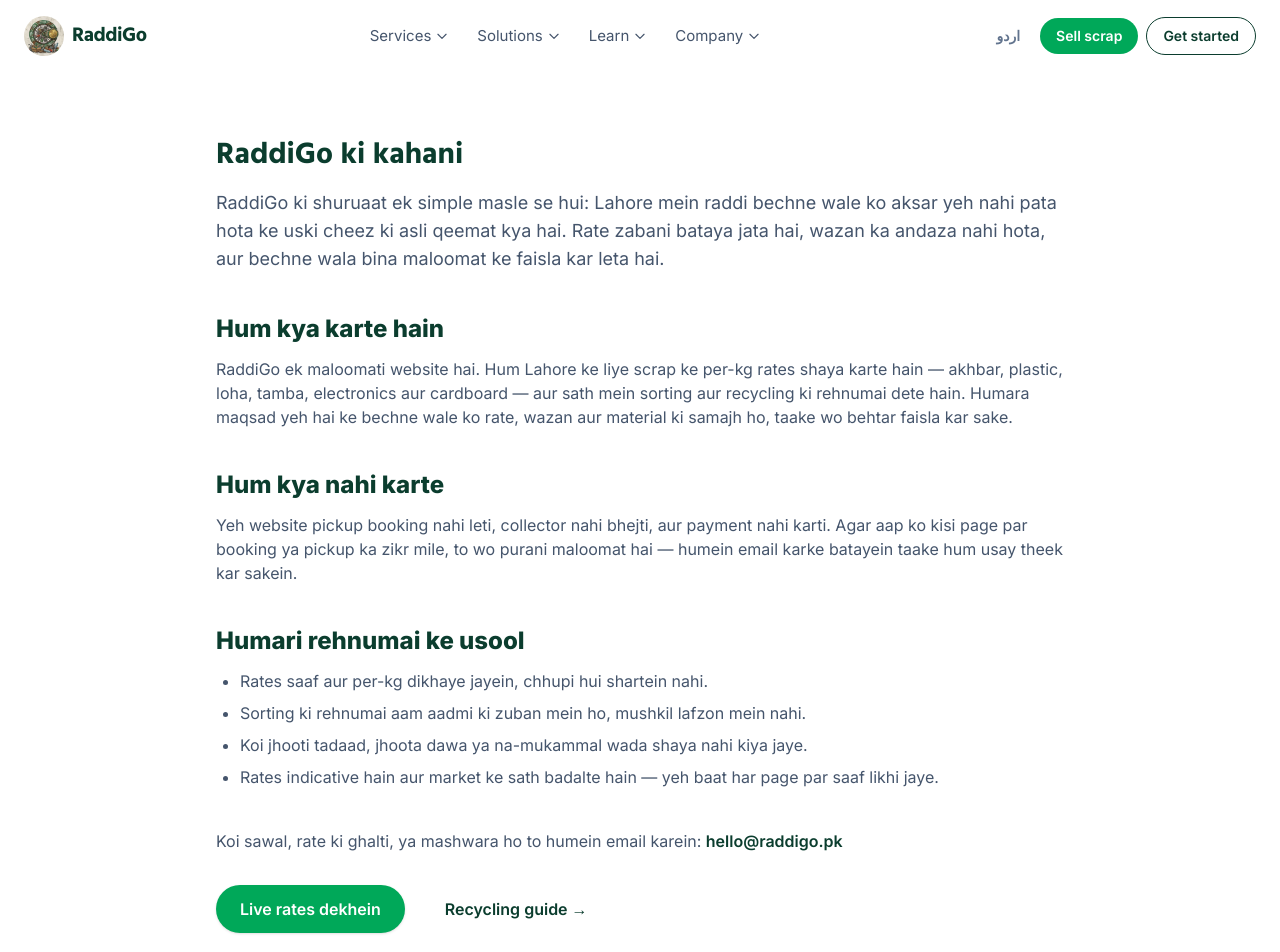
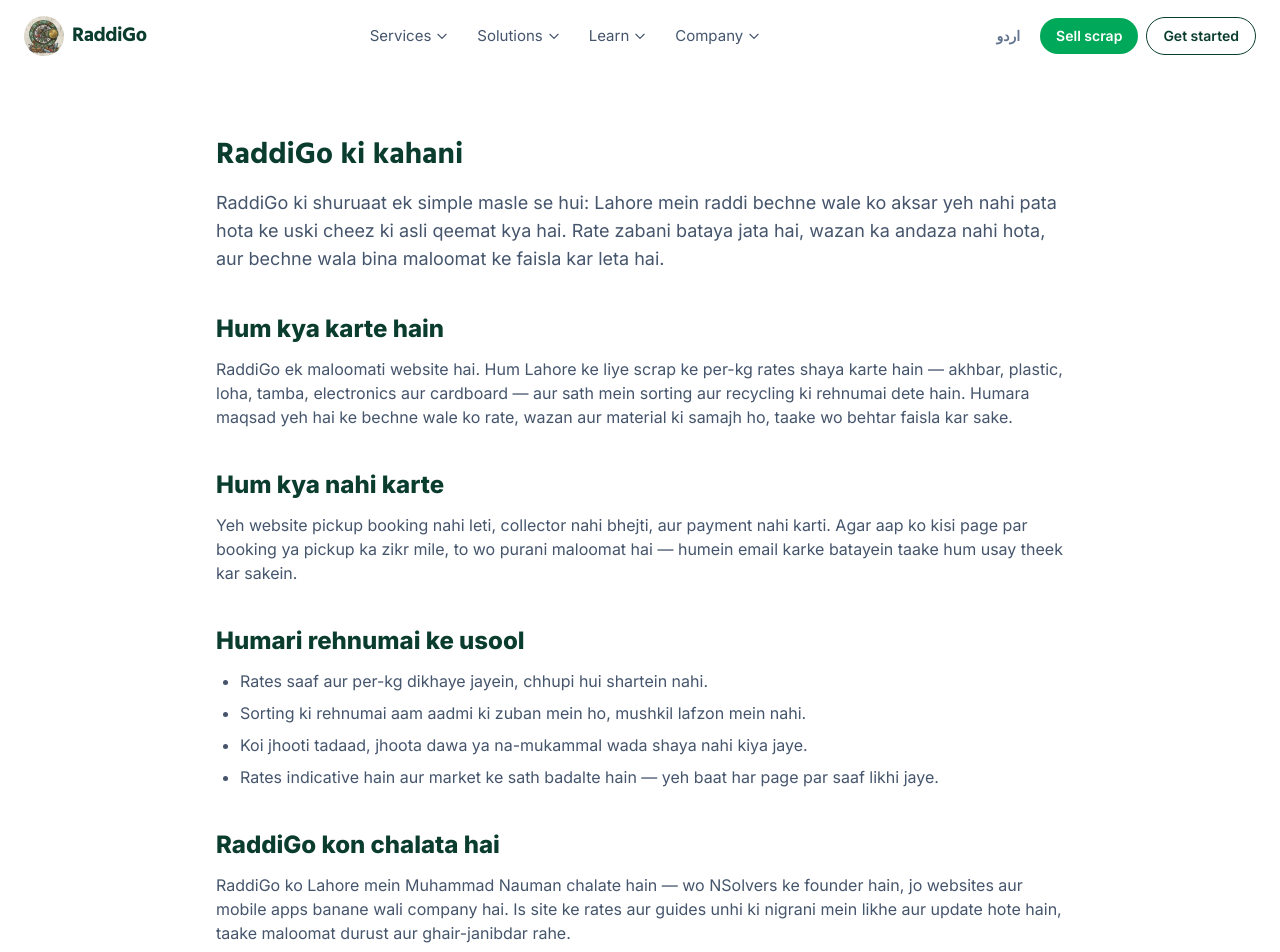
Before and after one commit to nauman331/RaddiGoWeb, a React (Vite) app: page /about in a window 1280 px wide. Shown: the top 952 px of the page. Built offline with nearby package versions, Linux system fonts and the light colour scheme.

Commit message:
fix(adsense): add authorship/ownership info to About page (E-A-T)

```diff
--- a/src/pages/About.tsx
+++ b/src/pages/About.tsx
@@ -38,6 +38,13 @@
                     <li>Rates indicative hain aur market ke sath badalte hain — yeh baat har page par saaf likhi jaye.</li>
                 </ul>
 
+                <h2 className="mt-10 text-2xl font-bold text-brand-dark">RaddiGo kon chalata hai</h2>
+                <p className="mt-3 text-slate-600">
+                    RaddiGo ko Lahore mein Muhammad Nauman chalate hain — wo NSolvers ke founder hain, jo websites
+                    aur mobile apps banane wali company hai. Is site ke rates aur guides unhi ki nigrani mein likhe
+                    aur update hote hain, taake maloomat durust aur ghair-janibdar rahe.
+                </p>
+
                 <p className="mt-10 text-slate-600">
                     Koi sawal, rate ki ghalti, ya mashwara ho to humein email karein:{' '}
                     <a href="mailto:hello@raddigo.pk" className="font-semibold text-brand-dark hover:text-brand-green">
```
